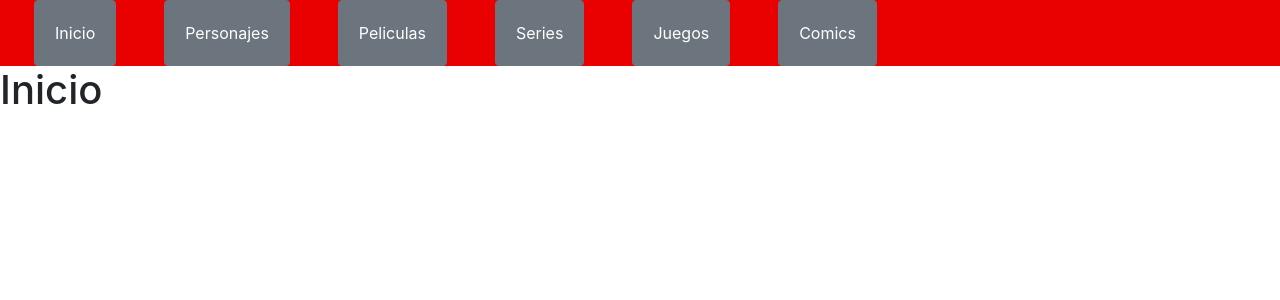
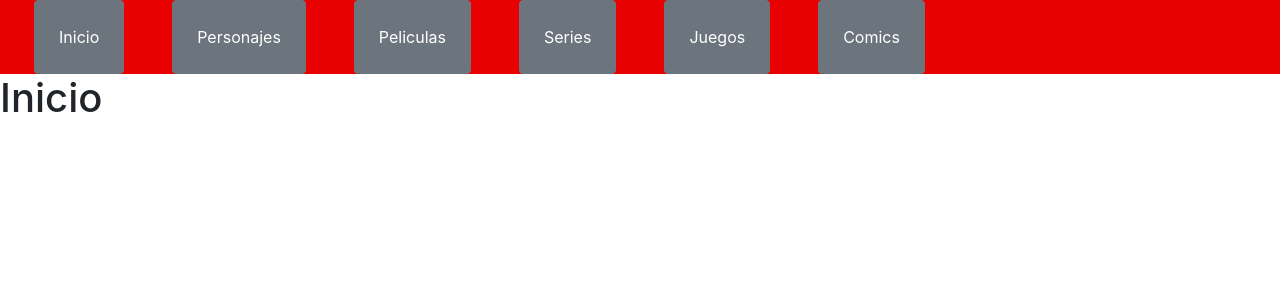
Before and after one commit to DanielBortot/Proyecto-Marvel, a React (Create React App) app in the folder client/: page / in a window 1280 px wide. Shown: the top 300 px of the page. Built offline with nearby package versions, Linux system fonts and the light colour scheme.

Commit message:
bootstrap 5.0

```diff
--- a/client/src/components/header.js
+++ b/client/src/components/header.js
@@ -4,14 +4,14 @@ import { Link } from "react-router-dom";
 function Header (){
 
     return (
-        <div style={{background: 'rgb(233, 0, 0)', padding: '0 10px'}}>
+        <div style={{background: 'rgb(233, 0, 0)', padding: '0 10px', position: 'sticky'}}>
             <li style={{listStyle: 'none'}}>
-                <Link className='btn btn-secondary mx-4' style={{padding: '20px'}} to={'/'}>Inicio</Link>
-                <Link className='btn btn-secondary mx-4' style={{padding: '20px'}} to={'/personajes'}>Personajes</Link>
-                <Link className='btn btn-secondary mx-4' style={{padding: '20px'}} to={'/peliculas'}>Peliculas</Link>
-                <Link className='btn btn-secondary mx-4' style={{padding: '20px'}} to={'/series'}>Series</Link>
-                <Link className='btn btn-secondary mx-4' style={{padding: '20px'}} to={'/juegos'}>Juegos</Link>
-                <Link className='btn btn-secondary mx-4' style={{padding: '20px'}} to={'/comics'}>Comics</Link>
+                <Link className='btn btn-secondary mx-4 px-4 py-4' to={'/'}>Inicio</Link>
+                <Link className='btn btn-secondary mx-4 px-4 py-4' to={'/personajes'}>Personajes</Link>
+                <Link className='btn btn-secondary mx-4 px-4 py-4' to={'/peliculas'}>Peliculas</Link>
+                <Link className='btn btn-secondary mx-4 px-4 py-4' to={'/series'}>Series</Link>
+                <Link className='btn btn-secondary mx-4 px-4 py-4' to={'/juegos'}>Juegos</Link>
+                <Link className='btn btn-secondary mx-4 px-4 py-4' to={'/comics'}>Comics</Link>
             </li>
         </div>
     );
```
